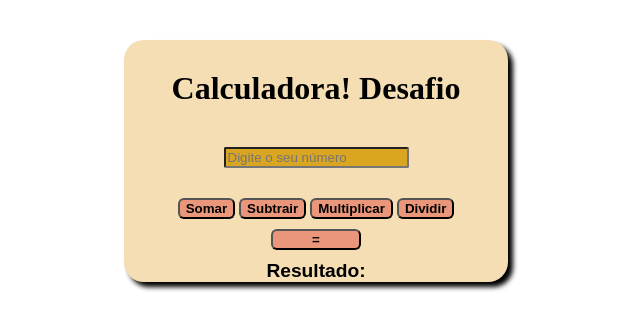
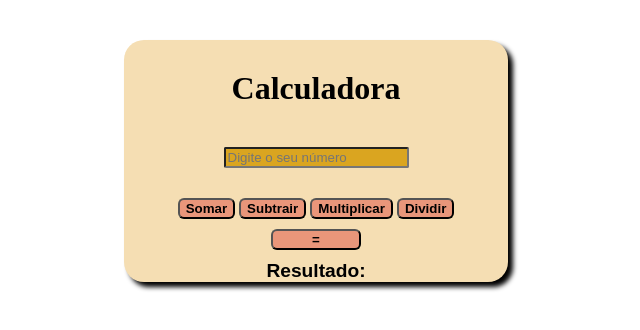
Before and after one commit to elasnarederio/Calculadora, a plain HTML site: page index.html in a window 1280 px wide. Shown: the whole page, without its empty margins (324-964 px from the left). Drawn offline with Linux system fonts and the light colour scheme.

Commit message:
teste final

```diff
--- a/index.html
+++ b/index.html
@@ -9,7 +9,7 @@
 </head>
 <body>
     <div>
-        <h1>Calculadora! Desafio</h1>
+        <h1>Calculadora</h1>
         <input type="number" id="numeroCalc" placeholder="Digite o seu número">
         <button id="somar">Somar</button>
         <button id="subtrair">Subtrair</button>
```
